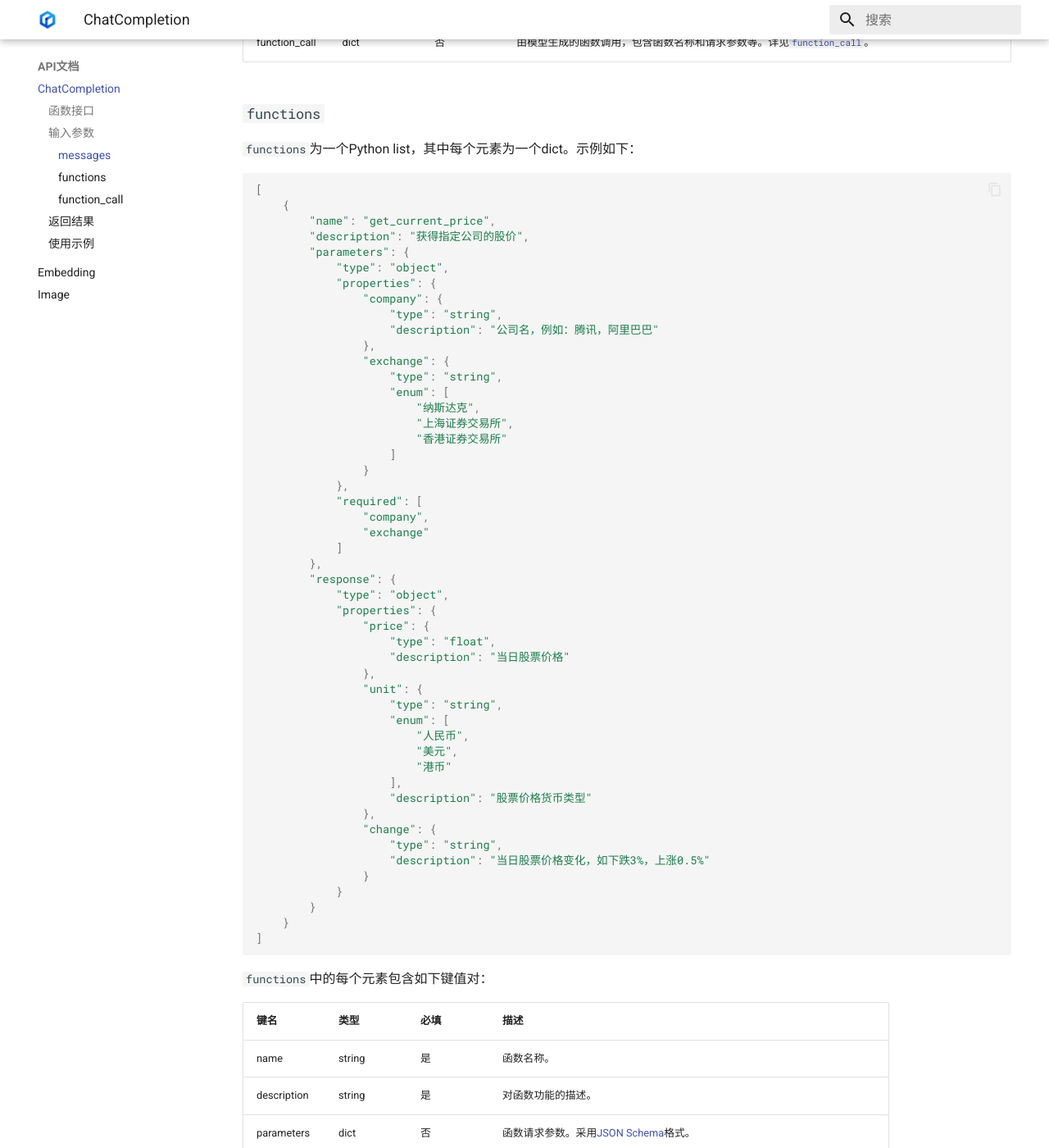
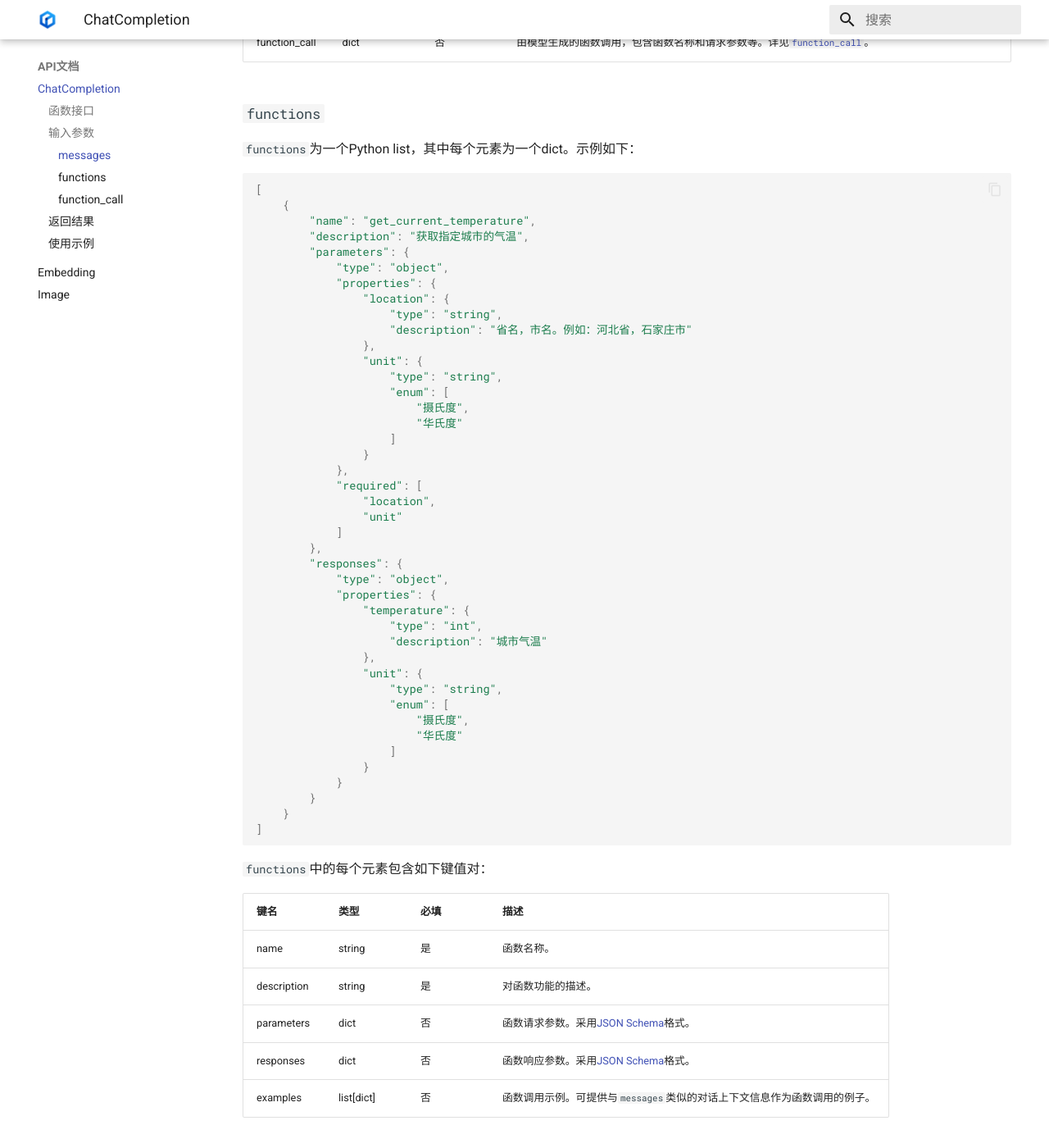
Before and after one commit to PaddlePaddle/ERNIE-SDK, an MkDocs documentation site: the page built from docs/api_reference/chat_completion.md, in a window 1280 px wide and 1400 px high, scrolled down 1748 px. Shown: the whole window at 82% size. Built offline with MkDocs 1.6.1 and Material for MkDocs 9.7.7, drawn with Linux system fonts in a browser that asks for light colours.

Commit message:
Fix docs

````diff
--- a/docs/api_reference/chat_completion.md
+++ b/docs/api_reference/chat_completion.md
@@ -60,48 +60,41 @@ erniebot.ChatCompletion.create(**kwargs: Any)
 ``` {.py .copy}
 [
     {
-        "name": "get_current_price",
-        "description": "获得指定公司的股价",
+        "name": "get_current_temperature",
+        "description": "获取指定城市的气温",
         "parameters": {
             "type": "object",
             "properties": {
-                "company": {
+                "location": {
                     "type": "string",
-                    "description": "公司名，例如：腾讯，阿里巴巴"
+                    "description": "省名，市名。例如：河北省，石家庄市"
                 },
-                "exchange": {
+                "unit": {
                     "type": "string",
                     "enum": [
-                        "纳斯达克",
-                        "上海证券交易所",
-                        "香港证券交易所"
+                        "摄氏度",
+                        "华氏度"
                     ]
                 }
             },
             "required": [
-                "company",
-                "exchange"
+                "location",
+                "unit"
             ]
         },
-        "response": {
+        "responses": {
             "type": "object",
             "properties": {
-                "price": {
-                    "type": "float",
-                    "description": "当日股票价格"
+                "temperature": {
+                    "type": "int",
+                    "description": "城市气温"
                 },
                 "unit": {
                     "type": "string",
                     "enum": [
-                        "人民币",
-                        "美元",
-                        "港币"
-                    ],
-                    "description": "股票价格货币类型"
-                },
-                "change": {
-                    "type": "string",
-                    "description": "当日股票价格变化，如下跌3%，上涨0.5%"
+                        "摄氏度",
+                        "华氏度"
+                    ]
                 }
             }
         }
@@ -116,7 +109,7 @@ erniebot.ChatCompletion.create(**kwargs: Any)
 | name | string | 是 | 函数名称。 |
 | description | string | 是 | 对函数功能的描述。 |
 | parameters | dict | 否 | 函数请求参数。采用[JSON Schema](https://json-schema.org/)格式。 |
-| response | dict | 否 | 函数响应参数。采用[JSON Schema](https://json-schema.org/)格式。 |
+| responses | dict | 否 | 函数响应参数。采用[JSON Schema](https://json-schema.org/)格式。 |
 | examples | list[dict] | 否 | 函数调用示例。可提供与`messages`类似的对话上下文信息作为函数调用的例子。 |
 
 ### `function_call`
````
Also changed, not shown: 1 other file.
